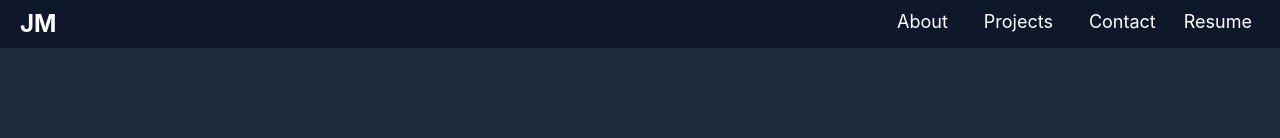
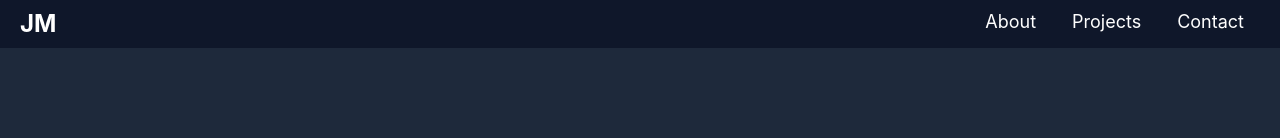
Before and after one commit to JonathanMendler/portfolio, a React (Vite) app: page / in a window 1280 px wide. Shown: the top 138 px of the page. Built offline with nearby package versions, Linux system fonts and the light colour scheme.

Commit message:
Commented out Resume Download button

```diff
--- a/src/components/Header.jsx
+++ b/src/components/Header.jsx
@@ -30,12 +30,6 @@ const Header = () => {
           <li>
             <a href="/#contact">Contact</a>
           </li>
-          <li>
-            <button className="pdf mx-2" onClick={toggleModal}>
-              Resume
-            </button>
-            {isModal && <Modal setToggleModal={toggleModal} />}
-          </li>
         </ul>
       </nav>
 
@@ -51,9 +45,6 @@ const Header = () => {
           <li>
             <a href="/#contact">Contact</a>
           </li>
-          <li>
-            <a href="/#resume">Resume</a>
-          </li>
         </ul>
       </nav>
 
--- a/src/components/Modal.jsx
+++ b/src/components/Modal.jsx
@@ -4,8 +4,8 @@ import { AiOutlineCloseCircle } from "react-icons/ai";
 
 const Modal = ({ setToggleModal }) => {
   return (
-    <div className="modal-bg bg-gray-400 flex flex-col size-1/3 absolute top-24 right-5 left-5 min-w-screen">
-      <div className="modal-container flex flex-col text-center bg-slate-100 py-12 px-20 mx-4 rounded-3xl relative">
+    <div className="modal-bg bg-gray-400 flex flex-col size-3/5 absolute top-24 left-72 bottom-36 right-72 min-w-screen">
+      <div className="modal-container flex flex-col text-center bg-slate-100 py-10 px-20 mx-4 rounded-3xl relative">
         <div className="close absolute top-5 right-5 text-3xl text-gray-500 cursor-pointer">
           <AiOutlineCloseCircle onClick={setToggleModal} />
         </div>
```
Also changed, not shown: src/components/Hero.jsx (+13 -0 lines).
